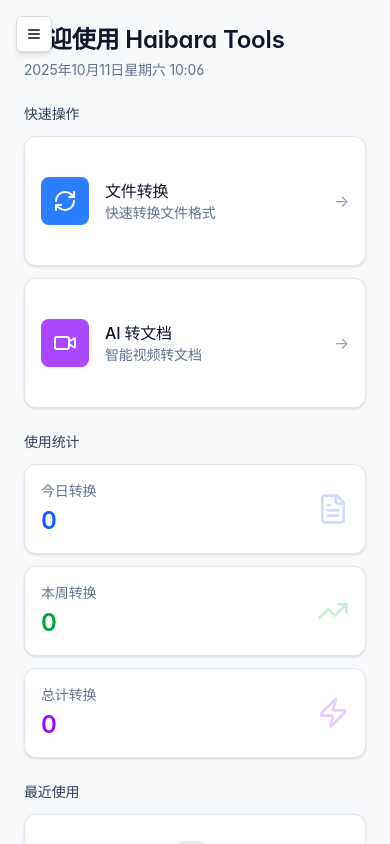
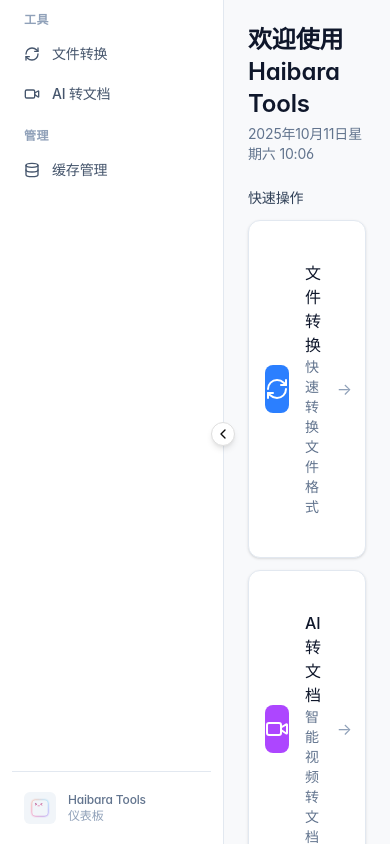
Before and after one commit to LZS911/haibara-tools, a React (Vite) app: page / in a window 390 px wide. Built offline with nearby package versions, Linux system fonts and the light colour scheme.

Commit message:
fix: win issue

```diff
--- a/electron-builder.json
+++ b/electron-builder.json
@@ -64,12 +64,12 @@
       {
         "target": "nsis",
         "arch": [
-          "x64",
-          "arm64"
+          "x64"
         ]
       }
     ],
-    "icon": "build/icon.ico"
+    "icon": "build/icon.ico",
+    "signAndEditExecutable": false
   },
   "nsis": {
     "oneClick": false,
--- a/electron/main.ts
+++ b/electron/main.ts
@@ -15,14 +15,7 @@
 const isDev = process.env.NODE_ENV === 'development';
 
 // 加载环境变量
-// 在开发模式下，从项目根目录加载 .env
-// 在生产模式下，从 userData 目录加载 .env（用户可自行创建配置文件）
-if (isDev) {
-  // 开发模式：从项目根目录加载
-  dotenv.config({ path: path.join(process.cwd(), '.env') });
-} else {
-  // 生产模式：从 userData 目录加载
-  // 用户可以在 ~/Library/Application Support/Haibara Tools/.env 创建配置文件
+// 无论在开发还是生产模式下，都从 userData 目录加载 .env
 const userDataPath = app.getPath('userData');
 const envPath = path.join(userDataPath, '.env');
 
@@ -54,7 +47,6 @@
     }
   } catch (error) {
     console.error('[Electron] Failed to create .env.example:', error);
-    }
   }
 }
 let mainWindow: BrowserWindow | null = null;
@@ -134,8 +126,8 @@
       webSecurity: true
     },
     title: 'Haibara Tools',
-    titleBarStyle: 'hiddenInset',
-    frame: process.platform === 'darwin' ? false : true
+    frame: false,
+    icon: path.join(__dirname, '../../build/icon.png')
   });
 
   // 开发模式：加载 Vite 开发服务器
@@ -221,31 +213,7 @@
 function loadConfig(): AppConfig {
   const configPath = getConfigPath();
 
-  // 开发环境：从 process.env 读取（已经通过 dotenv 加载）
-  if (isDev) {
-    return {
-      OPENAI_API_KEY: process.env.OPENAI_API_KEY,
-      OPENAI_MODEL_NAME: process.env.OPENAI_MODEL_NAME,
-      DEEPSEEK_API_KEY: process.env.DEEPSEEK_API_KEY,
-      DEEPSEEK_MODEL_NAME: process.env.DEEPSEEK_MODEL_NAME,
-      GEMINI_API_KEY: process.env.GEMINI_API_KEY,
-      GEMINI_MODEL_NAME: process.env.GEMINI_MODEL_NAME,
-      ANTHROPIC_API_KEY: process.env.ANTHROPIC_API_KEY,
-      ANTHROPIC_MODEL_NAME: process.env.ANTHROPIC_MODEL_NAME,
-      OPENROUTER_API_KEY: process.env.OPENROUTER_API_KEY,
-      OPENROUTER_MODEL_NAME: process.env.OPENROUTER_MODEL_NAME,
-      GROQ_API_KEY: process.env.GROQ_API_KEY,
-      GROQ_MODEL_NAME: process.env.GROQ_MODEL_NAME,
-      COHERE_API_KEY: process.env.COHERE_API_KEY,
-      COHERE_MODEL_NAME: process.env.COHERE_MODEL_NAME,
-      VOLC_APP_ID: process.env.VOLC_APP_ID,
-      VOLC_ACCESS_TOKEN: process.env.VOLC_ACCESS_TOKEN,
-      PORT: process.env.PORT,
-      NODE_ENV: process.env.NODE_ENV
-    };
-  }
-
-  // 生产环境：从 config.json 读取
+  // 无论开发还是生产，都从 config.json 读取
   try {
     if (fs.existsSync(configPath)) {
       const content = fs.readFileSync(configPath, 'utf-8');
--- a/pnpm-workspace.yaml
+++ b/pnpm-workspace.yaml
@@ -2,6 +2,8 @@
   - '@ffmpeg-installer/darwin-arm64'
   - '@ffprobe-installer/darwin-arm64'
   - '@tailwindcss/oxide'
+  - electron
+  - electron-winstaller
   - esbuild
   - puppeteer
   - sharp
--- a/src/routes/-components/layout.tsx
+++ b/src/routes/-components/layout.tsx
@@ -1,6 +1,7 @@
 import { Titlebar } from './titlebar';
 import { Sidebar } from './sidebar';
 import { UpdateNotification } from './update-notification';
+import { useState } from 'react';
 
 type Props = {
   children: React.ReactNode;
@@ -9,6 +10,7 @@
 export const Layout: React.FC<Props> = ({ children }) => {
   const isElectron =
     typeof window !== 'undefined' && window.electronAPI?.isElectron;
+  const [isSidebarCollapsed, setIsSidebarCollapsed] = useState(false);
 
   return (
     <div className="flex h-screen flex-col bg-slate-50/50">
@@ -17,10 +19,18 @@
 
       <div className="flex flex-1 overflow-hidden">
         {/* 侧边栏 */}
-        <Sidebar />
+        <Sidebar
+          isCollapsed={isSidebarCollapsed}
+          setIsCollapsed={setIsSidebarCollapsed}
+        />
 
         {/* 主内容区 */}
-        <main className="flex-1 overflow-y-auto bg-slate-50/50">
+        <main
+          className={`flex-1 overflow-y-auto bg-slate-50/50 transition-all duration-300`}
+          style={{
+            marginLeft: isSidebarCollapsed ? '4.5rem' : '14rem'
+          }}
+        >
           <div className="mx-auto max-w-7xl px-6 py-6 md:px-8 md:py-8">
             {children}
           </div>
--- a/src/routes/-components/sidebar.tsx
+++ b/src/routes/-components/sidebar.tsx
@@ -1,8 +1,15 @@
 import { Link, useRouterState } from '@tanstack/react-router';
-import { RefreshCw, Video, Settings, Menu, X, Database } from 'lucide-react';
-import { useState } from 'react';
+import {
+  RefreshCw,
+  Video,
+  Settings,
+  Database,
+  ChevronLeft
+} from 'lucide-react';
 import { Button } from './ui/button';
 import { useTranslation } from 'react-i18next';
+import { useAppStore } from '../../store/app';
+import { cn } from '../-lib/utils';
 
 interface NavItem {
   path: string;
@@ -12,13 +19,19 @@
   category?: string;
 }
 
-export function Sidebar() {
+interface SidebarProps {
+  isCollapsed: boolean;
+  setIsCollapsed: (isCollapsed: boolean) => void;
+}
+
+export function Sidebar({ isCollapsed, setIsCollapsed }: SidebarProps) {
   const { t } = useTranslation();
-  const [isMobileOpen, setIsMobileOpen] = useState(false);
   const router = useRouterState();
   const currentPath = router.location.pathname;
   const isElectron =
     typeof window !== 'undefined' && window.electronAPI?.isElectron;
+
+  const { isTaskRunning } = useAppStore();
 
   const navItems: NavItem[] = [
     {
@@ -48,162 +61,149 @@
     }
   ];
 
-  // 在 web 模式下，不显示设置页面
   const filteredNavItems = navItems.filter(
     (item) => !item.electronOnly || isElectron
   );
 
-  return (
-    <>
-      {/* 移动端菜单按钮 */}
-      <div className="fixed left-4 top-4 z-50 md:hidden">
-        <Button
-          variant="outline"
-          size="icon"
-          onClick={() => setIsMobileOpen(!isMobileOpen)}
-          className="bg-white shadow-md"
-        >
-          {isMobileOpen ? (
-            <X className="h-5 w-5" />
-          ) : (
-            <Menu className="h-5 w-5" />
-          )}
-        </Button>
-      </div>
+  const renderNavLink = (item: NavItem) => {
+    const Icon = item.icon;
 
-      {/* 遮罩层 */}
-      {isMobileOpen && (
-        <div
-          className="fixed inset-0 z-40 bg-black/20 backdrop-blur-sm md:hidden"
-          onClick={() => setIsMobileOpen(false)}
-        />
-      )}
-
-      {/* 侧边栏 */}
-      <aside
-        className={`
-          fixed left-0 top-0 z-40 h-full w-56 border-r border-slate-200 bg-white transition-transform duration-300
-          md:sticky md:translate-x-0
-          ${isMobileOpen ? 'translate-x-0' : '-translate-x-full'}
-        `}
-        style={{
-          top: isElectron ? '44px' : '0',
-          height: isElectron ? 'calc(100vh - 44px)' : '100vh'
-        }}
-      >
-        <nav className="flex h-full flex-col p-3">
-          {/* 工具区域 */}
-          <div className="mb-4">
-            <p className="mb-2 px-3 text-xs font-semibold uppercase tracking-wider text-slate-400">
-              {t('sidebar_tools', '工具')}
-            </p>
-            <div className="space-y-1">
-              {filteredNavItems
-                .filter((item) => item.category === 'tools')
-                .map((item) => {
-                  const Icon = item.icon;
     const isActive = currentPath === item.path;
 
     return (
       <Link
         key={item.path}
         to={item.path}
-                      onClick={() => setIsMobileOpen(false)}
-                      className={`
-                        flex items-center gap-3 rounded-lg px-3 py-2 text-sm font-medium transition-all
-                        ${
+        className={cn(
+          'flex items-center rounded-lg text-sm font-medium transition-all',
+
           isActive
             ? 'bg-slate-900 text-white shadow-sm'
-                            : 'text-slate-600 hover:bg-slate-50 hover:text-slate-900'
-                        }
-                      `}
+            : 'text-slate-600 hover:bg-slate-50 hover:text-slate-900',
+
+          isTaskRunning && 'cursor-not-allowed opacity-50 pointer-events-none',
+
+          isCollapsed ? 'justify-center h-12 w-12' : 'gap-3 px-3 py-2'
+        )}
       >
-                      <Icon className="h-4 w-4" />
-                      <span>{item.label}</span>
+        <Icon
+          className={cn(
+            'flex-shrink-0 transition-all',
+
+            isCollapsed ? 'h-5 w-5' : 'h-4 w-4'
+          )}
+        />
+
+        <span
+          className={cn(
+            'transition-opacity duration-200',
+
+            isCollapsed && 'opacity-0 w-0'
+          )}
+        >
+          {item.label}
+        </span>
       </Link>
     );
-                })}
+  };
+
+  return (
+    <aside
+      className={cn(
+        'fixed left-0 top-0 z-40 h-full border-r border-slate-200 bg-white transition-all duration-300',
+        isCollapsed ? 'w-18 p2' : 'w-56'
+      )}
+      style={{
+        top: isElectron ? '44px' : '0',
+        height: isElectron ? 'calc(100vh - 44px)' : '100vh'
+      }}
+    >
+      <nav className="relative flex h-full flex-col p-3">
+        {/* Collapse Button */}
+        <div
+          className={cn(
+            'absolute top-1/2 -right-3 z-50 transition-transform duration-300',
+            isCollapsed && 'rotate-180'
+          )}
+        >
+          <Button
+            variant="outline"
+            size="icon"
+            onClick={() => setIsCollapsed(!isCollapsed)}
+            className="h-6 w-6 rounded-full bg-white shadow-md"
+          >
+            <ChevronLeft className="h-4 w-4" />
+          </Button>
+        </div>
+
+        {/* 工具区域 */}
+        <div className="mb-4">
+          {!isCollapsed && (
+            <p className="mb-2 px-3 text-xs font-semibold uppercase tracking-wider text-slate-400">
+              {t('sidebar_tools', '工具')}
+            </p>
+          )}
+          <div className="space-y-1">
+            {filteredNavItems
+              .filter((item) => item.category === 'tools')
+              .map(renderNavLink)}
           </div>
         </div>
 
         {/* 管理区域 */}
         <div className="mb-4">
+          {!isCollapsed && (
             <p className="mb-2 px-3 text-xs font-semibold uppercase tracking-wider text-slate-400">
               {t('sidebar_manage', '管理')}
             </p>
+          )}
           <div className="space-y-1">
             {filteredNavItems
               .filter((item) => item.category === 'manage')
-                .map((item) => {
-                  const Icon = item.icon;
-                  const isActive = currentPath === item.path;
-
-                  return (
-                    <Link
-                      key={item.path}
-                      to={item.path}
-                      onClick={() => setIsMobileOpen(false)}
-                      className={`
-                        flex items-center gap-3 rounded-lg px-3 py-2 text-sm font-medium transition-all
-                        ${
-                          isActive
-                            ? 'bg-slate-900 text-white shadow-sm'
-                            : 'text-slate-600 hover:bg-slate-50 hover:text-slate-900'
-                        }
-                      `}
-                    >
-                      <Icon className="h-4 w-4" />
-                      <span>{item.label}</span>
-                    </Link>
-                  );
-                })}
+              .map(renderNavLink)}
           </div>
         </div>
 
         {/* 系统设置区域 */}
         {filteredNavItems.some((item) => item.category === 'system') && (
           <div className="mb-4">
+            {!isCollapsed && (
               <p className="mb-2 px-3 text-xs font-semibold uppercase tracking-wider text-slate-400">
                 {t('sidebar_system', '系统')}
               </p>
+            )}
             <div className="space-y-1">
               {filteredNavItems
                 .filter((item) => item.category === 'system')
-                  .map((item) => {
-                    const Icon = item.icon;
-                    const isActive = currentPath === item.path;
-
-                    return (
-                      <Link
-                        key={item.path}
-                        to={item.path}
-                        onClick={() => setIsMobileOpen(false)}
-                        className={`
-                          flex items-center gap-3 rounded-lg px-3 py-2 text-sm font-medium transition-all
-                          ${
-                            isActive
-                              ? 'bg-slate-900 text-white shadow-sm'
-                              : 'text-slate-600 hover:bg-slate-50 hover:text-slate-900'
-                          }
-                        `}
-                      >
-                        <Icon className="h-4 w-4" />
-                        <span>{item.label}</span>
-                      </Link>
-                    );
-                  })}
+                .map(renderNavLink)}
             </div>
           </div>
         )}
 
         {/* 底部信息 */}
         <div className="mt-auto border-t border-slate-200 pt-3">
-            <Link to="/">
-              <div className="flex items-center gap-3 rounded-lg px-3 py-2 text-sm text-slate-500 transition-colors hover:bg-slate-50 hover:text-slate-700">
-                <div className="flex h-8 w-8 items-center justify-center rounded-md bg-slate-100">
+          <Link
+            to="/"
+            className={cn(
+              isTaskRunning &&
+                'cursor-not-allowed opacity-50 pointer-events-none'
+            )}
+          >
+            <div
+              className={cn(
+                'flex items-center gap-3 rounded-lg px-3 py-2 text-sm text-slate-500 transition-colors hover:bg-slate-50 hover:text-slate-700',
+                isCollapsed && 'justify-center'
+              )}
+            >
+              <div className="flex h-8 w-8 flex-shrink-0 items-center justify-center rounded-md bg-slate-100">
                 <img src="/icon.svg" alt="Logo" className="h-5 w-5" />
               </div>
-                <div className="flex-1">
+              <div
+                className={cn(
+                  'flex-1 transition-opacity duration-200',
+                  isCollapsed && 'opacity-0 w-0'
+                )}
+              >
                 <p className="text-xs font-medium">Haibara Tools</p>
                 <p className="text-xs text-slate-400">
                   {t('sidebar_dashboard', '仪表板')}
@@ -214,6 +214,5 @@
         </div>
       </nav>
     </aside>
-    </>
   );
 }
--- a/src/routes/media-to-docs/index.tsx
+++ b/src/routes/media-to-docs/index.tsx
@@ -23,6 +23,7 @@
 import { useSubscription } from '@trpc/tanstack-react-query';
 import { TimelineView } from './-components/TimelineView';
 import { parseTimelineContent } from './-lib/utils';
+import { useAppStore } from '@/store/app';
 
 export const Route = createFileRoute('/media-to-docs/')({
   component: AiConvert
@@ -30,6 +31,7 @@
 
 function AiConvert() {
   const { t } = useTranslation();
+  const { setIsTaskRunning } = useAppStore();
   const [bvId, setBvId] = useState('BV11T4EzyEdF');
   const [currentStep, setCurrentStep] = useState<AiConvertStep>('input-bv-id');
   const [jobId, setJobId] = useState<string>('');
@@ -63,6 +65,7 @@
     setErrorMessage(undefined);
     const newJobId = nanoid();
     setJobId(newJobId);
+    setIsTaskRunning(true);
 
     downloadMutation.mutate(
       { bvId, jobId: newJobId },
@@ -78,6 +81,9 @@
         },
         onError: (error) => {
           setErrorMessage(error.message);
+        },
+        onSettled: () => {
+          setIsTaskRunning(false);
         }
       }
     );
@@ -92,6 +98,7 @@
 
     setSelectedStyle(style);
     setCurrentStep('processing');
+    setIsTaskRunning(true);
 
     summarizeMutation.mutate(
       {
@@ -117,6 +124,9 @@
         },
         onError: (error) => {
           setErrorMessage(error.message);
+        },
+        onSettled: () => {
+          setIsTaskRunning(false);
         }
       }
     );
--- a/src/server/media-to-docs/pipelines/asr.ts
+++ b/src/server/media-to-docs/pipelines/asr.ts
@@ -2,6 +2,7 @@
 import WebSocket from 'ws';
 import { gzip, gunzip } from 'zlib';
 import { promisify } from 'util';
+import ffmpegInstaller from '@ffmpeg-installer/ffmpeg';
 import { randomUUID } from 'crypto';
 import { spawn } from 'child_process';
 import fs from 'fs/promises';
@@ -46,7 +47,7 @@
  */
 function convertToWav(audioPath: string): Promise<Buffer> {
   return new Promise((resolve, reject) => {
-    const ffmpeg = spawn('ffmpeg', [
+    const ffmpeg = spawn(ffmpegInstaller.path, [
       '-v',
       'quiet',
       '-y',
--- /dev/null
+++ b/src/store/app.ts
@@ -0,0 +1,12 @@
+// src/store/app.ts
+import { create } from 'zustand';
+
+interface AppState {
+  isTaskRunning: boolean;
+  setIsTaskRunning: (isRunning: boolean) => void;
+}
+
+export const useAppStore = create<AppState>((set) => ({
+  isTaskRunning: false,
+  setIsTaskRunning: (isRunning) => set({ isTaskRunning: isRunning }),
+}));
```
Also changed, not shown: package.json (+8 -5 lines), 1 other file (tests, documents, lock files or other folders). Lines whose indentation alone changed are shown as unchanged.
